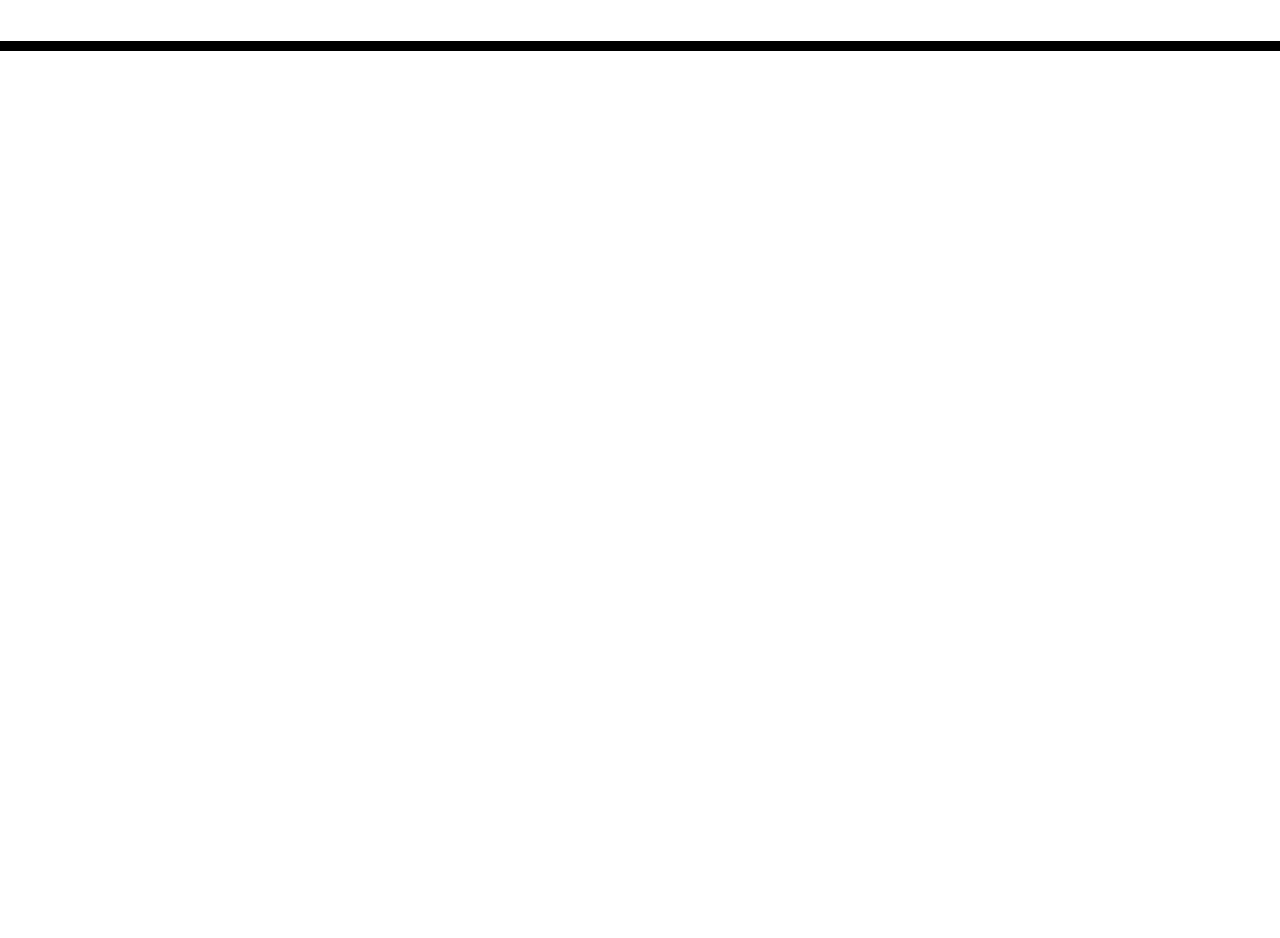
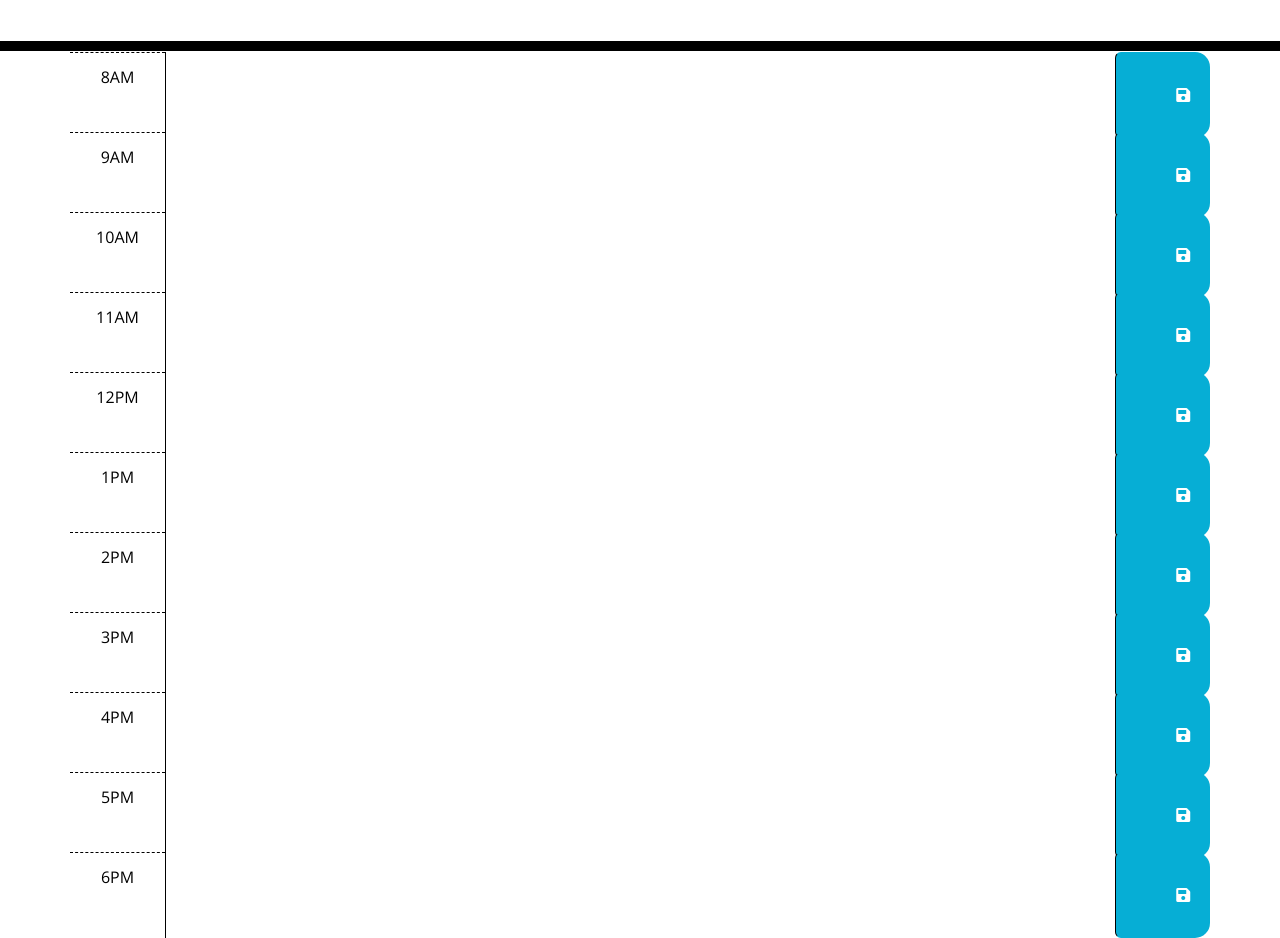
Before and after one commit to emeritolopes/myplanner, a plain HTML site: page starter/index.html in a window 1280 px wide. Shown: the part 200-1138 px from the top of the page. Before the commit the page ends 800 px from the top, so only its background shows below. Drawn offline with nearby package versions, Linux system fonts and the light colour scheme.

Commit message:
added Timebloks in html file

```diff
--- a/starter/index.html
+++ b/starter/index.html
@@ -32,7 +32,93 @@
     </header>
     <div class="container">
       <!-- Timeblocks go here -->
+      <div id="hour-8" class="row time-block">
+        <div class="col-2 col-md-1 hour text-center py-3">8AM</div>
+        <textarea id="8am-text" class="col-8 col-md-10 description" rows="3"> </textarea>
+        <button class="btn saveBtn col-2 col-md-1" aria-label="save">
+          <i class="fas fa-save" aria-hidden="true"></i>
+        </button>
+      </div>
 
+      <div id="hour-9" class="row time-block">
+        <div class="col-2 col-md-1 hour text-center py-3">9AM</div>
+        <textarea id="9am-text" class="col-8 col-md-10 description" rows="3"> </textarea>
+        <button class="btn saveBtn col-2 col-md-1" aria-label="save">
+          <i class="fas fa-save" aria-hidden="true"></i>
+        </button>
+      </div>
+
+      <div id="hour-10" class="row time-block">
+        <div class="col-2 col-md-1 hour text-center py-3">10AM</div>
+        <textarea id="10am-text" class="col-8 col-md-10 description" rows="3"> </textarea>
+        <button class="btn saveBtn col-2 col-md-1" aria-label="save">
+          <i class="fas fa-save" aria-hidden="true"></i>
+        </button>
+      </div>
+
+      <div id="hour-11" class="row time-block">
+        <div class="col-2 col-md-1 hour text-center py-3">11AM</div>
+        <textarea id="11am-text" class="col-8 col-md-10 description" rows="3"> </textarea>
+        <button class="btn saveBtn col-2 col-md-1" aria-label="save">
+          <i class="fas fa-save" aria-hidden="true"></i>
+        </button>
+      </div>
+
+      <div id="hour-12" class="row time-block">
+        <div class="col-2 col-md-1 hour text-center py-3">12PM</div>
+        <textarea id="12pm-text" class="col-8 col-md-10 description" rows="3"> </textarea>
+        <button class="btn saveBtn col-2 col-md-1" aria-label="save">
+          <i class="fas fa-save" aria-hidden="true"></i>
+        </button>
+      </div>
+
+      <div id="hour-13" class="row time-block">
+        <div class="col-2 col-md-1 hour text-center py-3">1PM</div>
+        <textarea id="1pm-text" class="col-8 col-md-10 description" rows="3"> </textarea>
+        <button class="btn saveBtn col-2 col-md-1" aria-label="save">
+          <i class="fas fa-save" aria-hidden="true"></i>
+        </button>
+      </div>
+
+      <div id="hour-14" class="row time-block">
+        <div class="col-2 col-md-1 hour text-center py-3">2PM</div>
+        <textarea id="2pm-text" class="col-8 col-md-10 description" rows="3"> </textarea>
+        <button class="btn saveBtn col-2 col-md-1" aria-label="save">
+          <i class="fas fa-save" aria-hidden="true"></i>
+        </button>
+      </div>
+
+      <div id="hour-15" class="row time-block">
+        <div class="col-2 col-md-1 hour text-center py-3">3PM</div>
+        <textarea id="3pm-text" class="col-8 col-md-10 description" rows="3"> </textarea>
+        <button class="btn saveBtn col-2 col-md-1" aria-label="save">
+          <i class="fas fa-save" aria-hidden="true"></i>
+        </button>
+      </div>
+
+      <div id="hour-16" class="row time-block">
+        <div class="col-2 col-md-1 hour text-center py-3">4PM</div>
+        <textarea id="4pm-text" class="col-8 col-md-10 description" rows="3"> </textarea>
+        <button class="btn saveBtn col-2 col-md-1" aria-label="save">
+          <i class="fas fa-save" aria-hidden="true"></i>
+        </button>
+      </div>
+
+      <div id="hour-17" class="row time-block">
+        <div class="col-2 col-md-1 hour text-center py-3">5PM</div>
+        <textarea id="5pm-text" class="col-8 col-md-10 description" rows="3"> </textarea>
+        <button class="btn saveBtn col-2 col-md-1" aria-label="save">
+          <i class="fas fa-save" aria-hidden="true"></i>
+        </button>
+      </div>
+
+      <div id="hour-18" class="row time-block">
+        <div class="col-2 col-md-1 hour text-center py-3">6PM</div>
+        <textarea id="6pm-text" class="col-8 col-md-10 description" rows="3"> </textarea>
+        <button class="btn saveBtn col-2 col-md-1" aria-label="save">
+          <i class="fas fa-save" aria-hidden="true"></i>
+        </button>
+      </div>
     </div>
 
     <script src="https://cdnjs.cloudflare.com/ajax/libs/jquery/3.2.1/jquery.min.js"></script>
```
